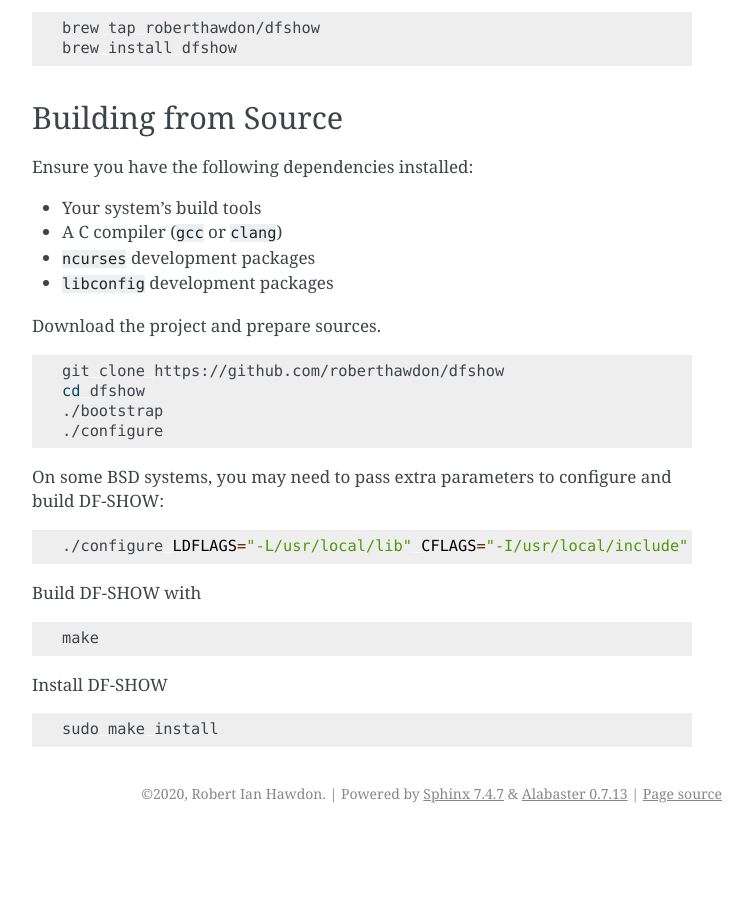
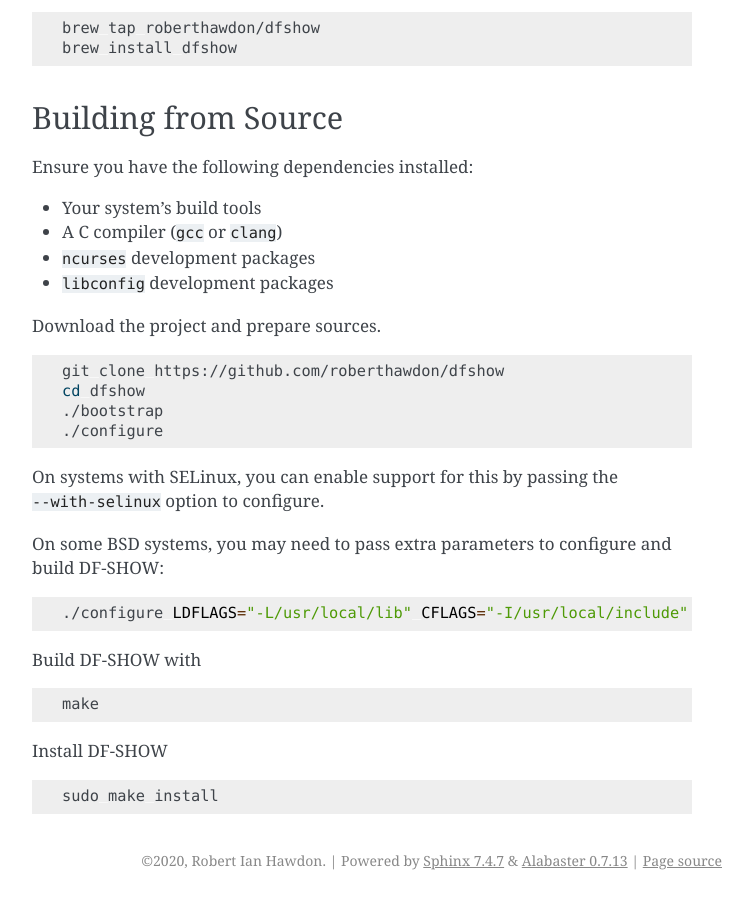
Before and after one commit to roberthawdon/dfshow, a Sphinx documentation site: the page built from docs/source/installation.rst, in a window 1280 px wide and 900 px high, scrolled down 1485 px. Shown: the whole window, without its empty margins (388-1141 px from the left). Built offline with Sphinx 7.4.7, drawn with Linux system fonts in a browser that asks for light colours; before the commit the page ends 2318 px from its top, so only the background shows below that.

Commit message:
Added SELinux support in documentation

```diff
--- a/docs/source/installation.rst
+++ b/docs/source/installation.rst
@@ -110,6 +110,8 @@
     ./bootstrap
     ./configure
 
+On systems with SELinux, you can enable support for this by passing the ``--with-selinux`` option to configure.
+
 On some BSD systems, you may need to pass extra parameters to configure and build DF-SHOW:
 
 .. code-block:: bash
```
